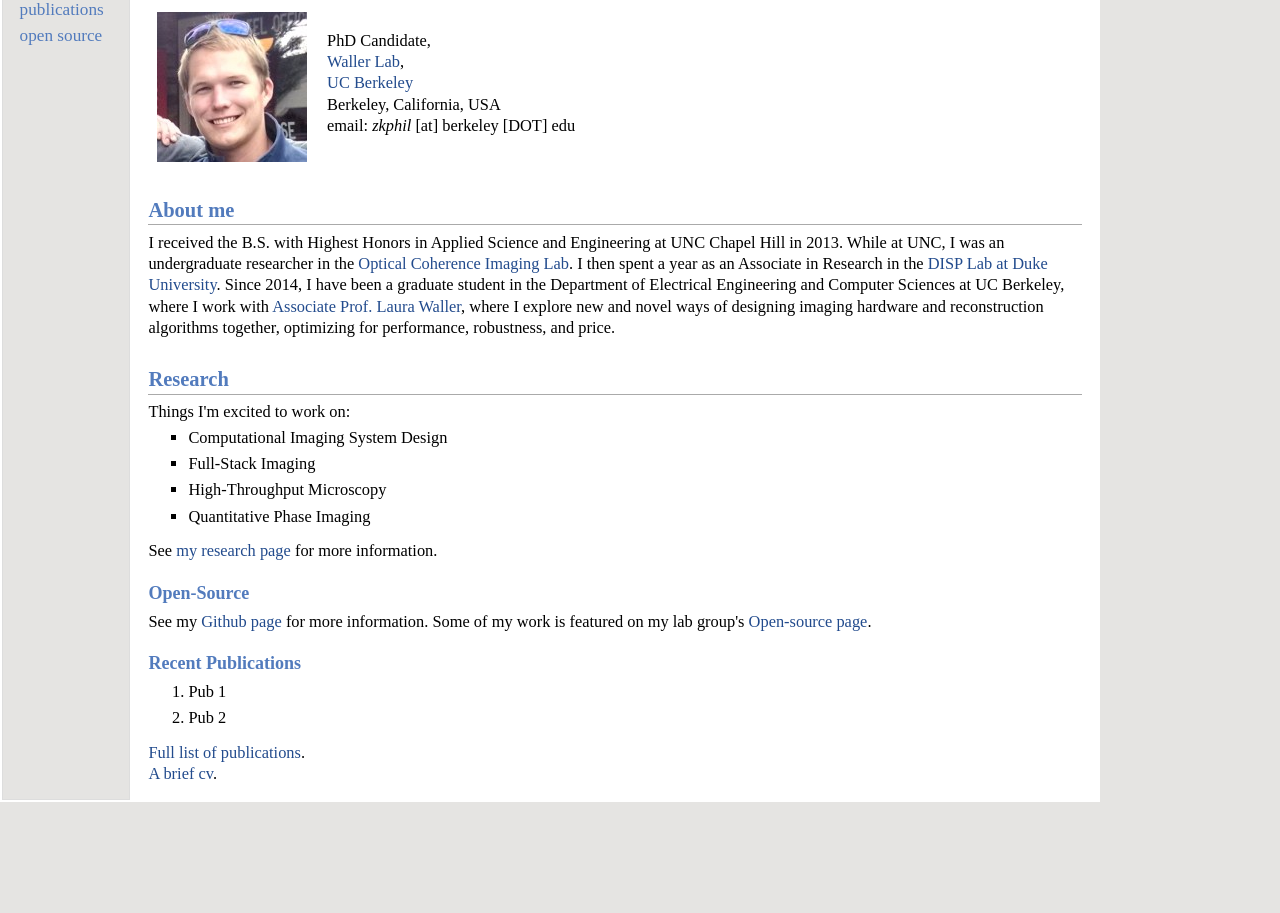
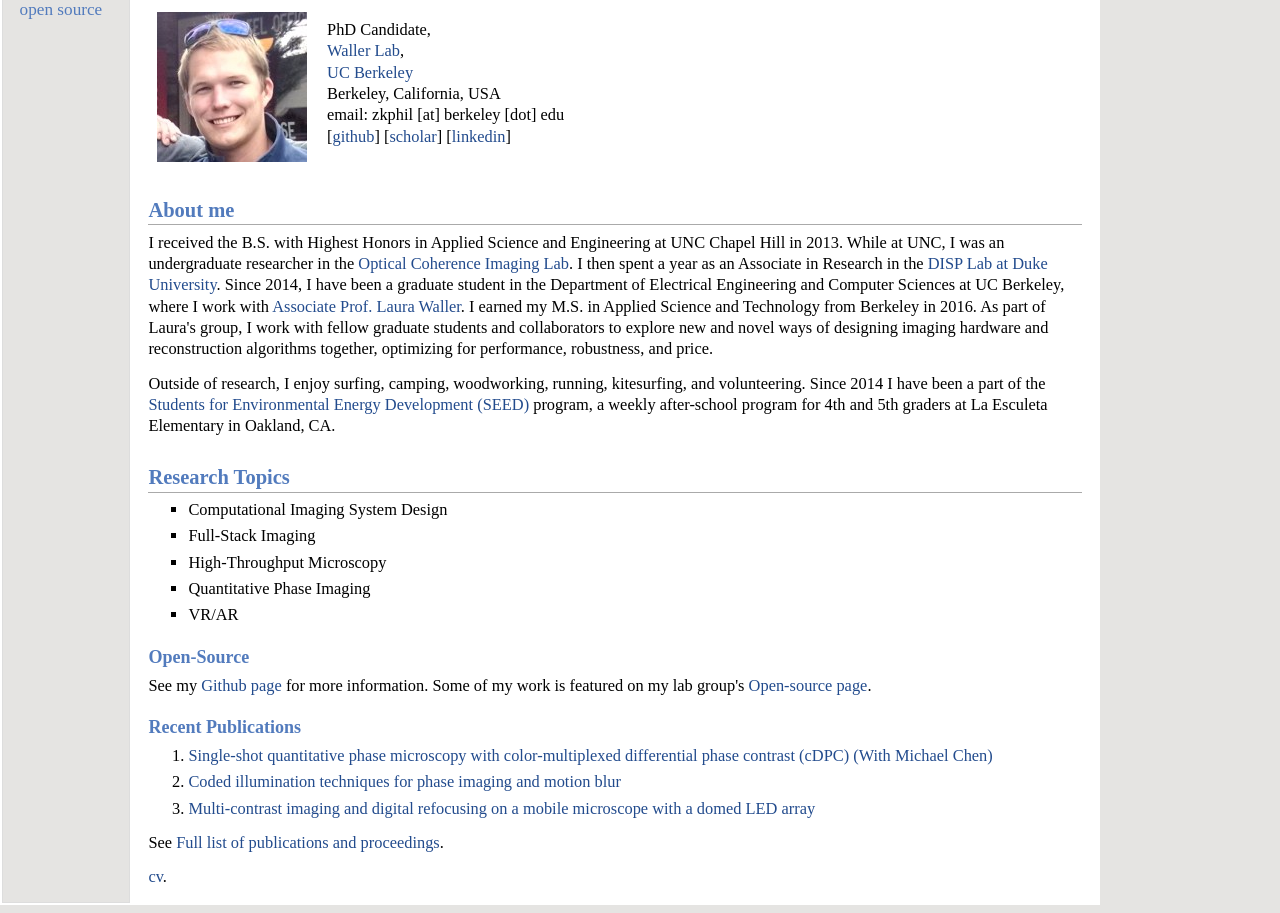
Before and after one commit to zackphillips/website, a plain HTML site: page index.html in a window 1280 px wide. Shown: the part 66-979 px from the top of the page. Before the commit the page ends 876 px from the top, so only its background shows below. Drawn offline with Linux system fonts and the light colour scheme.

Commit message:
Intro update

```diff
--- a/index.html
+++ b/index.html
@@ -12,7 +12,6 @@
 <tr valign="top">
 <td id="layout-menu">
 <div class="menu-item"><a href="index.html" class="current">home</a></div>
-<div class="menu-item"><a href="research.html">research</a></div>
 <div class="menu-item"><a href="publications.html">publications</a></div>
 <div class="menu-item"><a href="courses.html">open&nbsp;source</a></div>
 </td>
@@ -24,12 +23,13 @@
 <a href="https://www.ocf.berkeley.edu/~zfphil/"><img src="./zp_150x150.jpeg" alt="Zack Phillips" width="150px" height="150px" /></a>&nbsp;</td>
 <td align="left"><p>PhD Candidate,<br /> <a href="http://www.laurawaller.com" target=&ldquo;blank&rdquo;>Waller Lab</a>, <br /><a href="http://www.berkeley.edu" target=&ldquo;blank&rdquo;>UC Berkeley</a><br />
 Berkeley, California, USA<br />
-email: <i>zkphil</i> [at] berkeley [DOT] edu</p>
+email: zkphil [at] berkeley [dot] edu <br />
+[<a href="https://github.com/zfphil" target=&ldquo;blank&rdquo;>github</a>]   [<a href="https://scholar.google.com/citations?user=yRsMPdkAAAAJ&amp;hl=en" target=&ldquo;blank&rdquo;>scholar</a>]   [<a href="https://www.linkedin.com/in/zack-phillips-b2888949/" target=&ldquo;blank&rdquo;>linkedin</a>]</p>
 </td></tr></table>
 <h2>About me</h2>
-<p>I received the B.S. with Highest Honors in Applied Science and Engineering at UNC Chapel Hill in 2013. While at UNC, I was an undergraduate researcher in the <a href="https://users.physics.unc.edu/~aold/people.htm" target=&ldquo;blank&rdquo;>Optical Coherence Imaging Lab</a>. I then spent a year as an Associate in Research in the <a href="http://disp.duke.edu/" target=&ldquo;blank&rdquo;>DISP Lab at Duke University</a>. Since 2014, I have been a graduate student in the Department of Electrical Engineering and Computer Sciences at UC Berkeley, where I work with <a href="http://www.laurawaller.com" target=&ldquo;blank&rdquo;>Associate Prof. Laura Waller</a>, where I explore new and novel ways of designing imaging hardware and reconstruction algorithms together, optimizing for performance, robustness, and price.<br /></p>
-<h2>Research</h2>
-<p>Things I'm excited to work on:</p>
+<p>I received the B.S. with Highest Honors in Applied Science and Engineering at UNC Chapel Hill in 2013. While at UNC, I was an undergraduate researcher in the <a href="https://users.physics.unc.edu/~aold/people.htm" target=&ldquo;blank&rdquo;>Optical Coherence Imaging Lab</a>. I then spent a year as an Associate in Research in the <a href="http://disp.duke.edu/" target=&ldquo;blank&rdquo;>DISP Lab at Duke University</a>. Since 2014, I have been a graduate student in the Department of Electrical Engineering and Computer Sciences at UC Berkeley, where I work with <a href="http://www.laurawaller.com" target=&ldquo;blank&rdquo;>Associate Prof. Laura Waller</a>. I earned my M.S. in Applied Science and Technology from Berkeley in 2016. As part of Laura's group, I work with fellow graduate students and collaborators to explore new and novel ways of designing imaging hardware and reconstruction algorithms together, optimizing for performance, robustness, and price.<br /></p>
+<p>Outside of research, I enjoy surfing, camping, woodworking, running, kitesurfing, and volunteering. Since 2014 I have been a part of the <a href="http://berc.berkeley.edu/programs/seed/" target=&ldquo;blank&rdquo;>Students for Environmental Energy Development (SEED)</a> program, a weekly after-school program for 4th and 5th graders at La Esculeta Elementary in Oakland, CA.</p>
+<h2>Research Topics</h2>
 <ul>
 <li><p>Computational Imaging System Design</p>
 </li>
@@ -39,20 +39,23 @@ email: <i>zkphil</i> [at] berkeley [DOT] edu</p>
 </li>
 <li><p>Quantitative Phase Imaging</p>
 </li>
+<li><p>VR/AR</p>
+</li>
 </ul>
-<p>See <a href="research.html" target=&ldquo;blank&rdquo;>my research page</a> for more information.</p>
 <h3>Open-Source</h3>
 <p>See my <a href="https://github.com/zfphil" target=&ldquo;blank&rdquo;>Github page</a> for more information. Some of my work is featured on my lab group's <a href="http://www.laurawaller.com/opensource/" target=&ldquo;blank&rdquo;>Open-source page</a>.</p>
 <h3>Recent Publications</h3>
 <ol>
-<li><p>Pub 1</p>
+<li><p><a href="http://journals.plos.org/plosone/article?id=10.1371/journal.pone.0171228" target=&ldquo;blank&rdquo;>Single-shot quantitative phase microscopy with color-multiplexed differential phase contrast (cDPC) (With Michael Chen)</a></p>
 </li>
-<li><p>Pub 2</p>
+<li><p><a href="https://www.dropbox.com/s/emnxog3kvvpphvy/Phillips_mastersThesis_submitted.pdf?dl=0" target=&ldquo;blank&rdquo;>Coded illumination techniques for phase imaging and motion blur</a></p>
+</li>
+<li><p><a href="http://journals.plos.org/plosone/article?id=10.1371/journal.pone.0124938" target=&ldquo;blank&rdquo;>Multi-contrast imaging and digital refocusing on a mobile microscope with a domed LED array</a></p>
 </li>
 </ol>
-<p><a href="publications.html" target=&ldquo;blank&rdquo;>Full list of publications</a>.
-<br />
-<a href="cv.pdf" target=&ldquo;blank&rdquo;>A brief cv</a>.</p>
+<p>See <a href="publications.html" target=&ldquo;blank&rdquo;>Full list of publications and proceedings</a>.
+<br /></p>
+<p><a href="cv.pdf" target=&ldquo;blank&rdquo;>cv</a>.</p>
 </td>
 </tr>
 </table>
```
Also changed, not shown: 3 other files.
